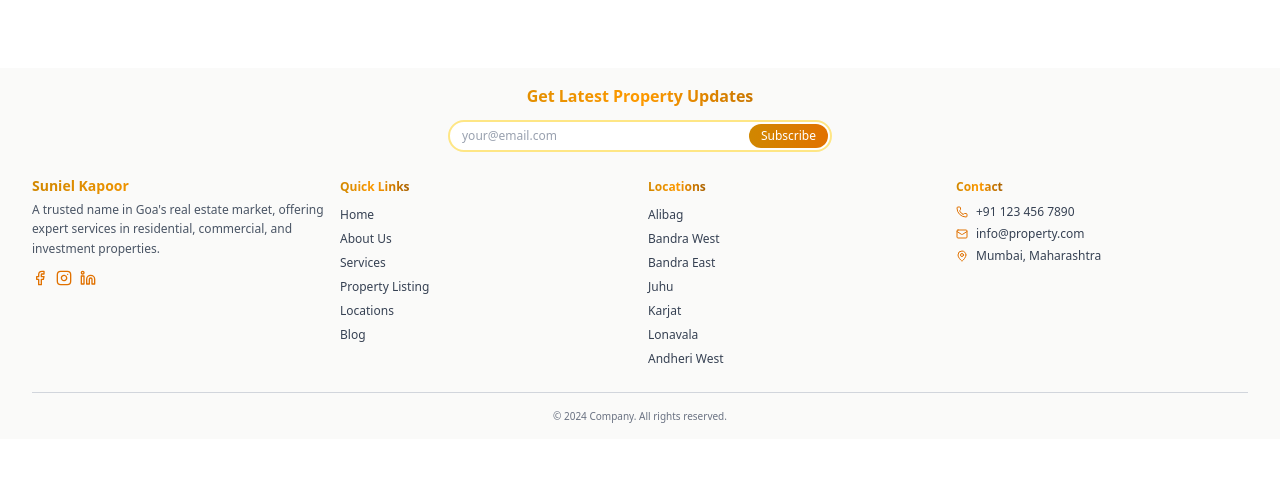
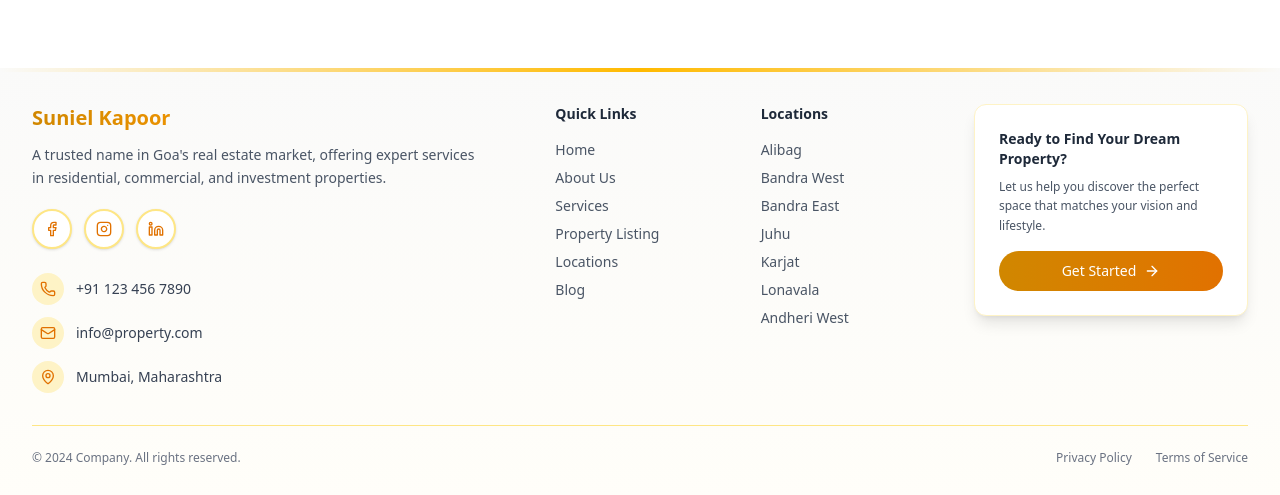
Before and after one commit to AaboliAnilSanas/RealEstateWebsiteRepo, a React (Vite) app: page / in a window 1280 px wide. Shown: the part 1519-2014 px from the top of the page. Before the commit the page ends 1958 px from the top, so only its background shows below. Built offline with nearby package versions, Linux system fonts and the light colour scheme; a web font is replaced by a local one; what @radix-ui/themes would draw is missing.

Commit message:
Components

```diff
--- a/src/components/Footer/Footer.jsx
+++ b/src/components/Footer/Footer.jsx
@@ -1,9 +1,7 @@
-import React, { useState } from 'react';
-import { Facebook, Instagram, Linkedin, Phone, Mail, MapPin } from 'lucide-react';
+import React from 'react';
+import { Facebook, Instagram, Linkedin, Phone, Mail, MapPin, ArrowRight } from 'lucide-react';
 
 const Footer = () => {
-  const [email, setEmail] = useState('');
-
   const quickLinks = [
     { name: 'Home', href: '#' },
     { name: 'About Us', href: '#' },
@@ -23,63 +21,29 @@ const Footer = () => {
     'Andheri West'
   ];
 
-  const handleSubscribe = () => {
-    if (email) {
-      alert(`Subscribed with email: ${email}`);
-      setEmail('');
-    }
-  };
+  return (
+    <footer className="bg-gradient-to-b from-stone-50 to-amber-50/30 text-gray-800 text-sm mt-auto">
+      {/* Subtle Top Accent */}
+      <div className="h-1 bg-gradient-to-r from-transparent via-amber-400 to-transparent"></div>
 
-  return (
-    <footer className="bg-stone-50 text-gray-800 text-sm mt-auto">
-      <div className="mx-auto max-w-screen-xl px-4 py-4 sm:px-6 lg:px-8">
-        {/* Newsletter Section */}
-        <div className="mx-auto max-w-sm mb-6">
-          <strong
-            className="block text-center text-base font-bold bg-gradient-to-r from-yellow-600 via-amber-500 to-yellow-700 bg-clip-text text-transparent"
-          >
-            Get Latest Property Updates
-          </strong>
-
-          <div className="mt-3">
-            <div className="relative">
-              <input
-                className="w-full rounded-full bg-white border-2 border-amber-200 px-3 py-1.5 pr-24 text-xs text-gray-800 placeholder-gray-400 focus:outline-none focus:border-amber-500"
-                id="email"
-                type="email"
-                placeholder="your@email.com"
-                value={email}
-                onChange={(e) => setEmail(e.target.value)}
-              />
-
-              <button
-                onClick={handleSubscribe}
-                className="absolute right-1 top-1/2 -translate-y-1/2 rounded-full bg-gradient-to-r from-yellow-600 to-amber-600 px-3 py-1 text-xs font-medium text-white transition hover:opacity-90"
-              >
-                Subscribe
-              </button>
-            </div>
-          </div>
-        </div>
-
+      <div className="mx-auto max-w-screen-xl px-4 py-8 sm:px-6 lg:px-8">
         {/* Main Footer Content */}
-        <div className="grid grid-cols-1 gap-4 sm:grid-cols-2 lg:grid-cols-4">
+        <div className="grid grid-cols-1 gap-8 lg:grid-cols-12 lg:gap-10">
           {/* About Section */}
-          <div className="text-center sm:text-left">
-            <h3
-              className="text-sm font-bold mb-1 bg-gradient-to-r from-yellow-600 via-amber-500 to-yellow-700 bg-clip-text text-transparent"
-            >
+          <div className="lg:col-span-5">
+            <h3 className="text-xl font-bold mb-3 bg-gradient-to-r from-yellow-600 via-amber-500 to-yellow-700 bg-clip-text text-transparent">
               Suniel Kapoor
             </h3>
-            <p className="text-xs text-gray-600 leading-relaxed">
+
+            <p className="text-sm text-gray-600 leading-relaxed mb-5 max-w-md">
               A trusted name in Goa's real estate market, offering expert services in residential, commercial, and investment properties.
             </p>
 
-            <div className="mt-3 flex justify-center sm:justify-start gap-2">
+            <div className="flex gap-3 mb-6">
               {[Facebook, Instagram, Linkedin].map((Icon, i) => (
                 <a
                   key={i}
-                  className="text-amber-600 hover:text-amber-700 transition"
+                  className="flex items-center justify-center w-10 h-10 rounded-lg bg-white border-2 border-amber-200 text-amber-600 hover:bg-amber-50 hover:border-amber-400 hover:scale-105 transition-all shadow-sm"
                   href="#"
                   target="_blank"
                   rel="noreferrer"
@@ -88,21 +52,35 @@ const Footer = () => {
                 </a>
               ))}
             </div>
+
+            <div className="space-y-3">
+              {[
+                { Icon: Phone, text: '+91 123 456 7890' },
+                { Icon: Mail, text: 'info@property.com' },
+                { Icon: MapPin, text: 'Mumbai, Maharashtra' }
+              ].map(({ Icon, text }, i) => (
+                <div key={i} className="flex items-center gap-3 text-gray-700 text-sm">
+                  <div className="flex items-center justify-center w-8 h-8 rounded-lg bg-amber-100">
+                    <Icon className="w-4 h-4 text-amber-600" />
+                  </div>
+                  <span>{text}</span>
+                </div>
+              ))}
+            </div>
           </div>
 
-          {/* Quick Links */}
-          <div className="text-center sm:text-left">
-            <strong
-              className="text-xs font-bold bg-gradient-to-r from-yellow-600 via-amber-500 to-yellow-700 bg-clip-text text-transparent"
-            >
+          {/* Quick Links & Locations */}
+          <div className="lg:col-span-4 grid grid-cols-2 gap-8">
+            <div>
+              <strong className="text-sm font-bold text-gray-800 mb-4 block">
                 Quick Links
               </strong>
 
-            <ul className="mt-2 space-y-1">
+              <ul className="space-y-2">
                 {quickLinks.map((link) => (
                   <li key={link.name}>
                     <a
-                    className="text-xs text-gray-700 transition hover:text-amber-600"
+                      className="text-sm text-gray-600 hover:text-amber-600 hover:translate-x-1 inline-block transition-all"
                       href={link.href}
                     >
                       {link.name}
@@ -112,19 +90,16 @@ const Footer = () => {
               </ul>
             </div>
 
-          {/* Locations */}
-          <div className="text-center sm:text-left">
-            <strong
-              className="text-xs font-bold bg-gradient-to-r from-yellow-600 via-amber-500 to-yellow-700 bg-clip-text text-transparent"
-            >
+            <div>
+              <strong className="text-sm font-bold text-gray-800 mb-4 block">
                 Locations
               </strong>
 
-            <ul className="mt-2 space-y-1">
+              <ul className="space-y-2">
                 {locations.map((location) => (
                   <li key={location}>
                     <a
-                    className="text-xs text-gray-700 transition hover:text-amber-600"
+                      className="text-sm text-gray-600 hover:text-amber-600 hover:translate-x-1 inline-block transition-all"
                       href="#"
                     >
                       {location}
@@ -133,39 +108,38 @@ const Footer = () => {
                 ))}
               </ul>
             </div>
+          </div>
 
-          {/* Contact */}
-          <div className="text-center sm:text-left">
-            <strong
-              className="text-xs font-bold bg-gradient-to-r from-yellow-600 via-amber-500 to-yellow-700 bg-clip-text text-transparent"
+          {/* CTA Card */}
+          <div className="lg:col-span-3">
+            <div className="bg-white rounded-xl p-6 shadow-lg border border-amber-100 hover:shadow-xl transition-shadow">
+              <h4 className="text-sm font-bold text-gray-800 mb-2">Ready to Find Your Dream Property?</h4>
+              <p className="text-xs text-gray-600 mb-4 leading-relaxed">
+                Let us help you discover the perfect space that matches your vision and lifestyle.
+              </p>
+
+              <a
+                href="#"
+                className="group inline-flex items-center justify-center w-full gap-2 bg-gradient-to-r from-yellow-600 to-amber-600 text-white text-sm font-medium py-2.5 px-4 rounded-lg hover:shadow-md transition-all"
               >
-              Contact
-            </strong>
-
-            <ul className="mt-2 space-y-1.5">
-              <li className="flex items-center justify-center sm:justify-start gap-2 text-gray-700 text-xs">
-                <Phone className="w-3 h-3 text-amber-600" />
-                <span>+91 123 456 7890</span>
-              </li>
-
-              <li className="flex items-center justify-center sm:justify-start gap-2 text-gray-700 text-xs">
-                <Mail className="w-3 h-3 text-amber-600" />
-                <span>info@property.com</span>
-              </li>
-
-              <li className="flex items-start justify-center sm:justify-start gap-2 text-gray-700 text-xs">
-                <MapPin className="w-3 h-3 mt-0.5 text-amber-600" />
-                <span>Mumbai, Maharashtra</span>
-              </li>
-            </ul>
+                Get Started
+                <ArrowRight className="w-4 h-4 group-hover:translate-x-1 transition-transform" />
+              </a>
+            </div>
           </div>
         </div>
 
         {/* Bottom Bar */}
-        <div className="mt-6 pt-4 border-t border-gray-300">
-          <p className="text-center text-[10px] text-gray-500">
+        <div className="mt-8 pt-6 border-t border-amber-200">
+          <div className="flex flex-col sm:flex-row justify-between items-center gap-3">
+            <p className="text-xs text-gray-500">
               © 2024 Company. All rights reserved.
             </p>
+            <div className="flex gap-6 text-xs text-gray-500">
+              <a href="#" className="hover:text-amber-600 transition-colors">Privacy Policy</a>
+              <a href="#" className="hover:text-amber-600 transition-colors">Terms of Service</a>
+            </div>
+          </div>
         </div>
       </div>
     </footer>
```
Also changed, not shown: src/router/router.jsx (+5 -6 lines). Lines whose indentation alone changed are shown as unchanged.
